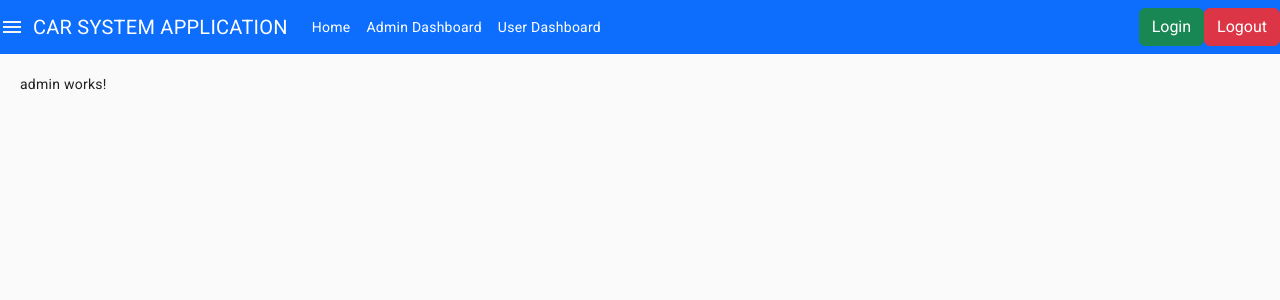
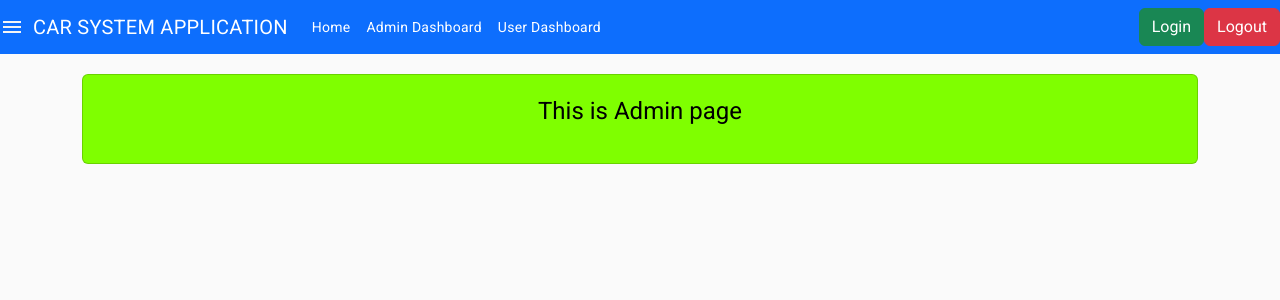
Before and after one commit to chamodya-work/Angular_basics, an Angular app: page /admin in a window 1280 px wide. Shown: the top 300 px of the page. Built offline with nearby package versions, Linux system fonts and the light colour scheme.

Commit message:
updated ui in admin,user,home

```diff
--- a/src/app/components/admin/admin.component.html
+++ b/src/app/components/admin/admin.component.html
@@ -1 +1,5 @@
-<p>admin works!</p>
+<div class="container mt-10">
+    <div class="card text-center" style="padding:20px; color:black; background-color: chartreuse;">
+        <h1>This is Admin page</h1>
+    </div>
+</div>
--- a/src/app/components/home/home.component.html
+++ b/src/app/components/home/home.component.html
@@ -1 +1,5 @@
-<p>home works!</p>
+<div class="container mt-10">
+    <div class="card text-center" style="padding:20px; background-color: salmon;">
+        <h1>This is home page</h1>
+    </div>
+</div>
--- a/src/app/components/user/user.component.html
+++ b/src/app/components/user/user.component.html
@@ -1 +1,5 @@
-<p>user works!</p>
+<div class="container mt-10">
+    <div class="card text-center" style="padding:20px; color:black; background-color: rgb(233, 149, 65);">
+        <h1>This is User page</h1>
+    </div>
+</div>
```
